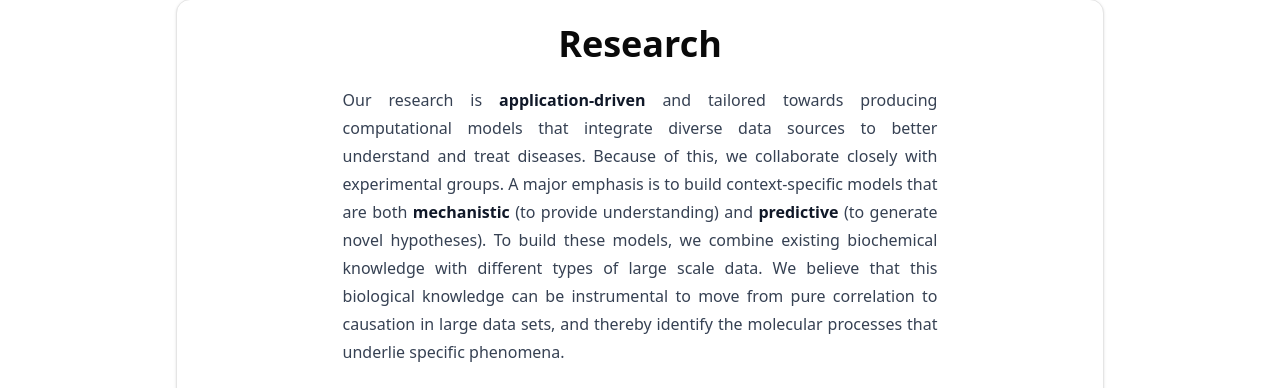
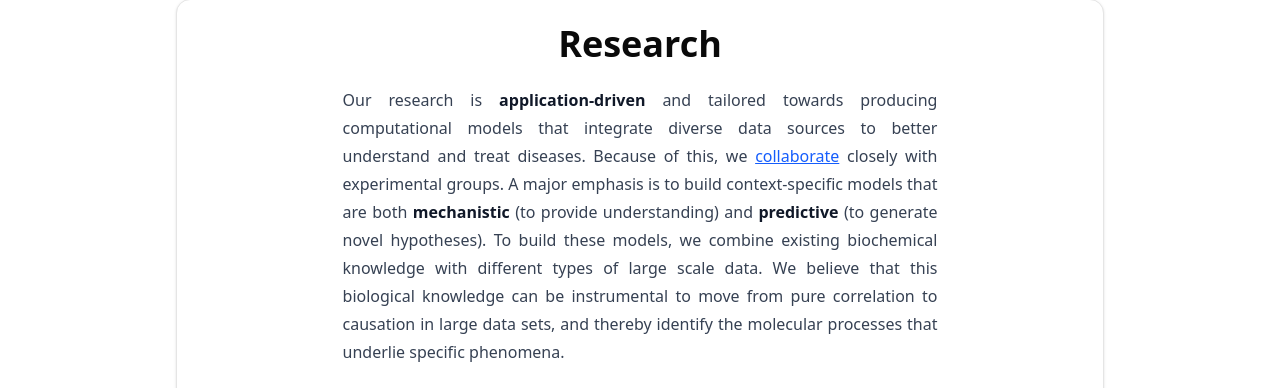
Before and after one commit to saezlab/saezlab.org, an Astro site: page / in a window 1280 px wide. Shown: the part 564-952 px from the top of the page. Built offline with nearby package versions, Linux system fonts and the light colour scheme; Astro itself is replaced by a stand-in of ours.

Commit message:
update research section to include hyperlink to collaboration partners

```diff
--- a/src/content/home_page/research.mdx
+++ b/src/content/home_page/research.mdx
@@ -3,7 +3,7 @@ title: Research
 description: Our research focuses on understanding and treating diseases through computational models and data integration.
 ---
 
-Our research is **application-driven** and tailored towards producing computational models that integrate diverse data sources to better understand and treat diseases. Because of this, we collaborate closely with experimental groups. A major emphasis is to build context-specific models that are both **mechanistic** (to provide understanding) and **predictive** (to generate novel hypotheses). To build these models, we combine existing biochemical knowledge with different types of large scale data. We believe that this biological knowledge can be instrumental to move from pure correlation to causation in large data sets, and thereby identify the molecular processes that underlie specific phenomena.
+Our research is **application-driven** and tailored towards producing computational models that integrate diverse data sources to better understand and treat diseases. Because of this, we [collaborate](/partners) closely with experimental groups. A major emphasis is to build context-specific models that are both **mechanistic** (to provide understanding) and **predictive** (to generate novel hypotheses). To build these models, we combine existing biochemical knowledge with different types of large scale data. We believe that this biological knowledge can be instrumental to move from pure correlation to causation in large data sets, and thereby identify the molecular processes that underlie specific phenomena.
 
 We develop and apply methods to extract mechanistic features from diverse omics data, recently also for single-cell data. We then combine these multi-omics data sets into causal networks. Finally, we build dynamic models of specific subsystems using logic formalisms that we can analyze and simulate to predict the effect of new perturbations.
 
```
